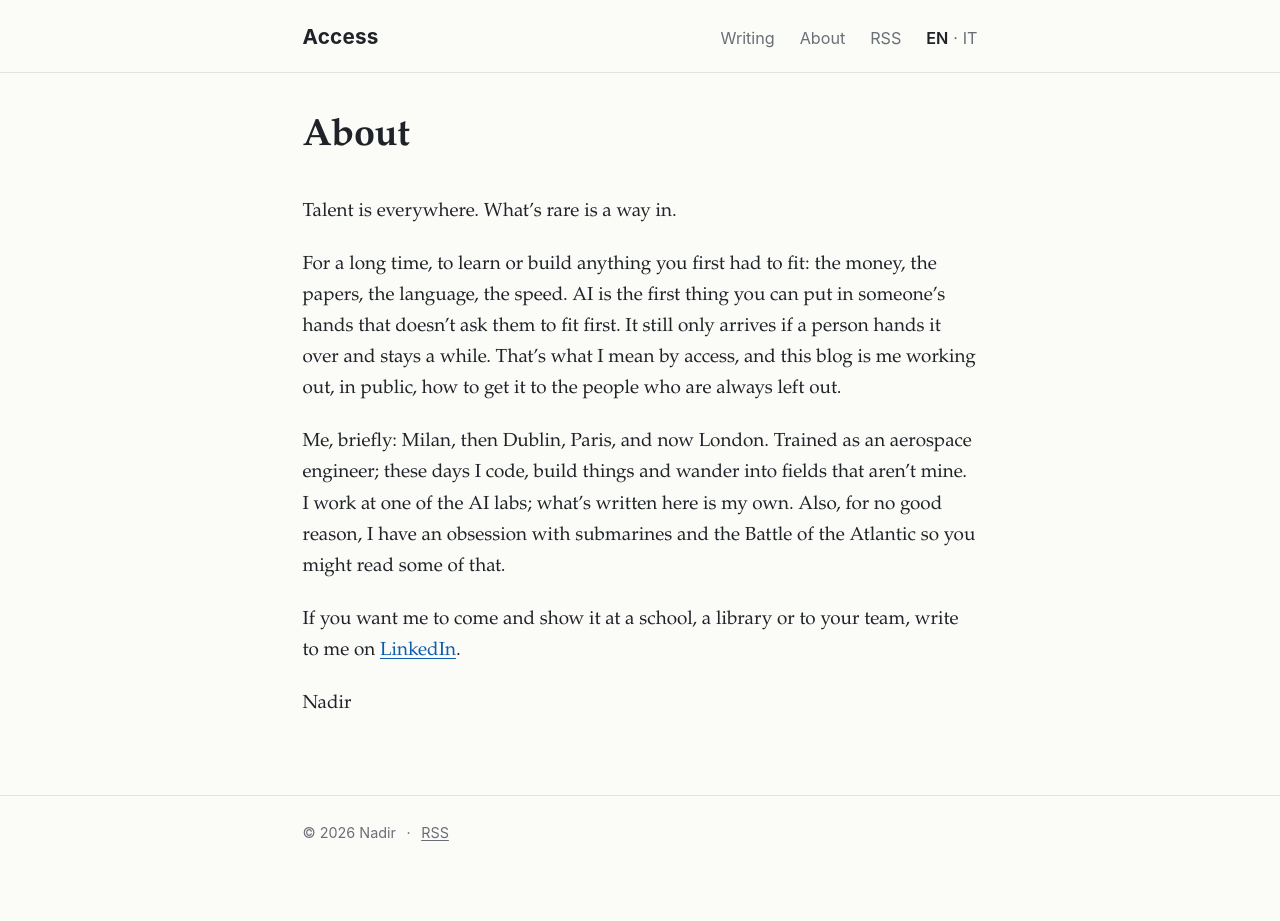
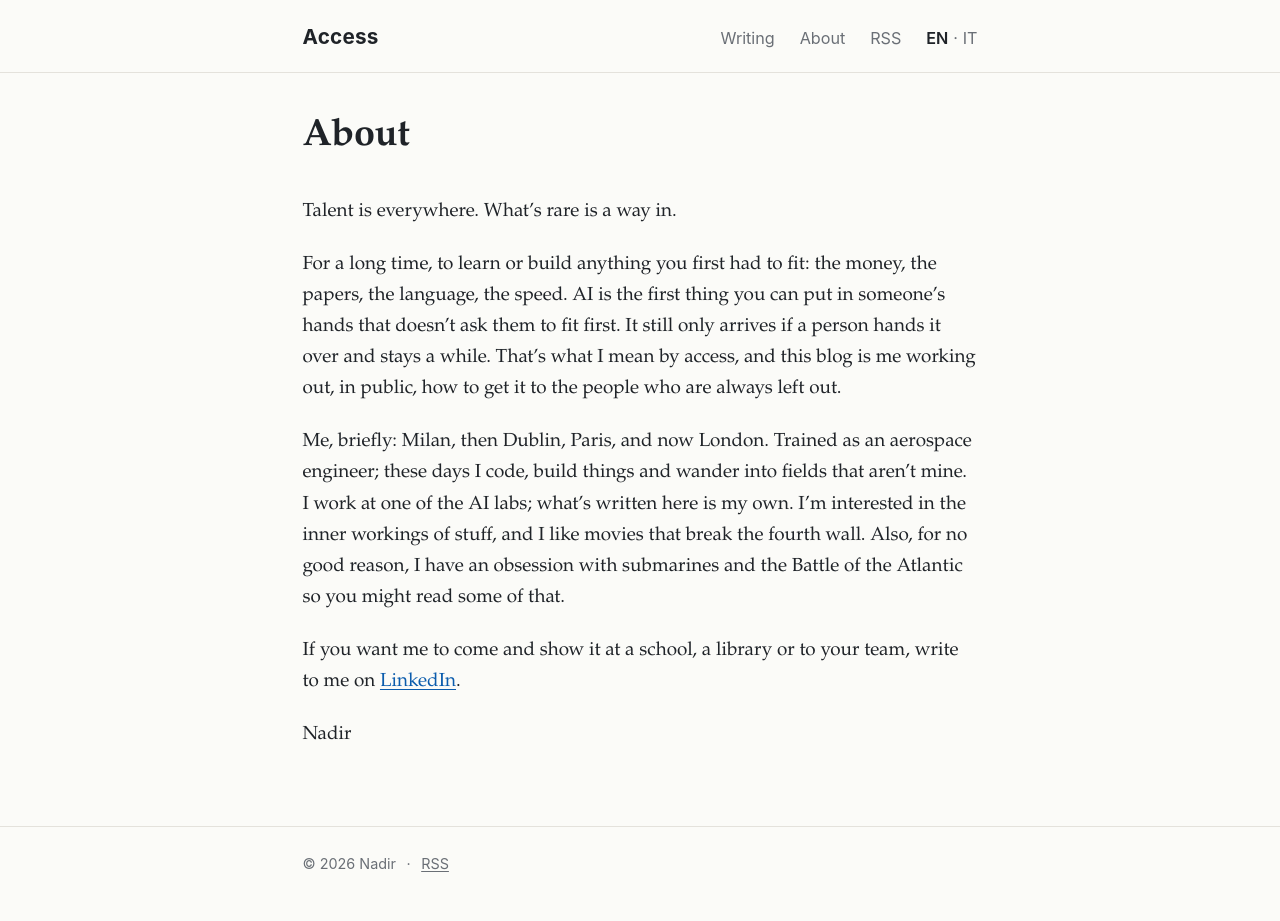
Before and after one commit to Nadosaurusrex/nadosaurusrex.github.io, a Jekyll site: the page built from about.md, in a window 1280 px wide. Built offline with Jekyll 4.4.1, drawn with Linux system fonts in a browser that asks for light colours; before the commit the page ends 900 px from its top, so only the background shows below that.

Commit message:
Add interests to About bio
Co-Authored-By: Claude Fable 5 <noreply@anthropic.com>
Claude-Session: https://claude.ai/code/session_01TWRQ2f6HproNNZibPMbCtv

```diff
--- a/about.md
+++ b/about.md
@@ -8,7 +8,7 @@ Talent is everywhere. What's rare is a way in.
 
 For a long time, to learn or build anything you first had to fit: the money, the papers, the language, the speed. AI is the first thing you can put in someone's hands that doesn't ask them to fit first. It still only arrives if a person hands it over and stays a while. That's what I mean by access, and this blog is me working out, in public, how to get it to the people who are always left out.
 
-Me, briefly: Milan, then Dublin, Paris, and now London. Trained as an aerospace engineer; these days I code, build things and wander into fields that aren't mine. I work at one of the AI labs; what's written here is my own. Also, for no good reason, I have an obsession with submarines and the Battle of the Atlantic so you might read some of that.
+Me, briefly: Milan, then Dublin, Paris, and now London. Trained as an aerospace engineer; these days I code, build things and wander into fields that aren't mine. I work at one of the AI labs; what's written here is my own. I'm interested in the inner workings of stuff, and I like movies that break the fourth wall. Also, for no good reason, I have an obsession with submarines and the Battle of the Atlantic so you might read some of that.
 
 If you want me to come and show it at a school, a library or to your team, write to me on [LinkedIn](https://www.linkedin.com/in/nadosaurusrex).
 
```
